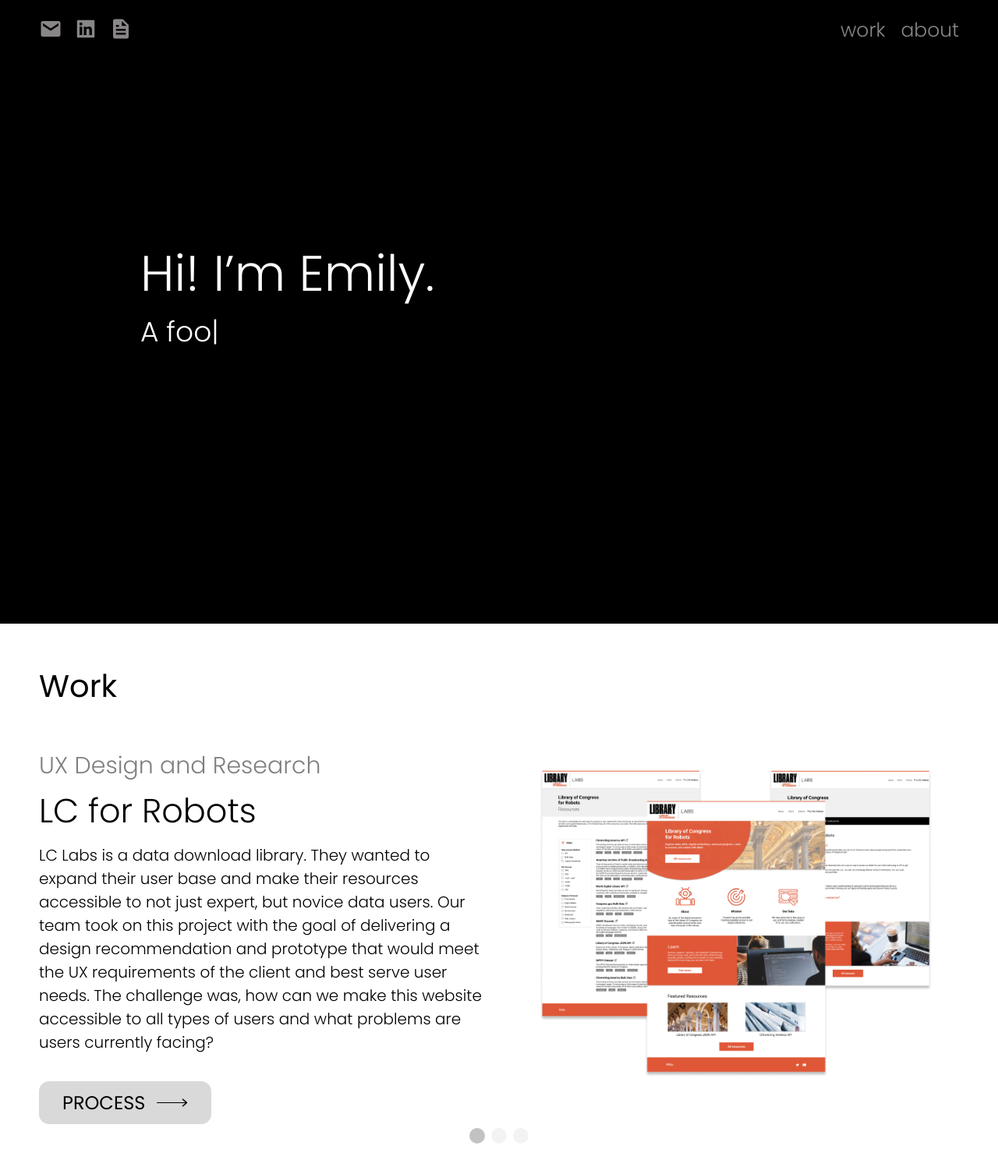
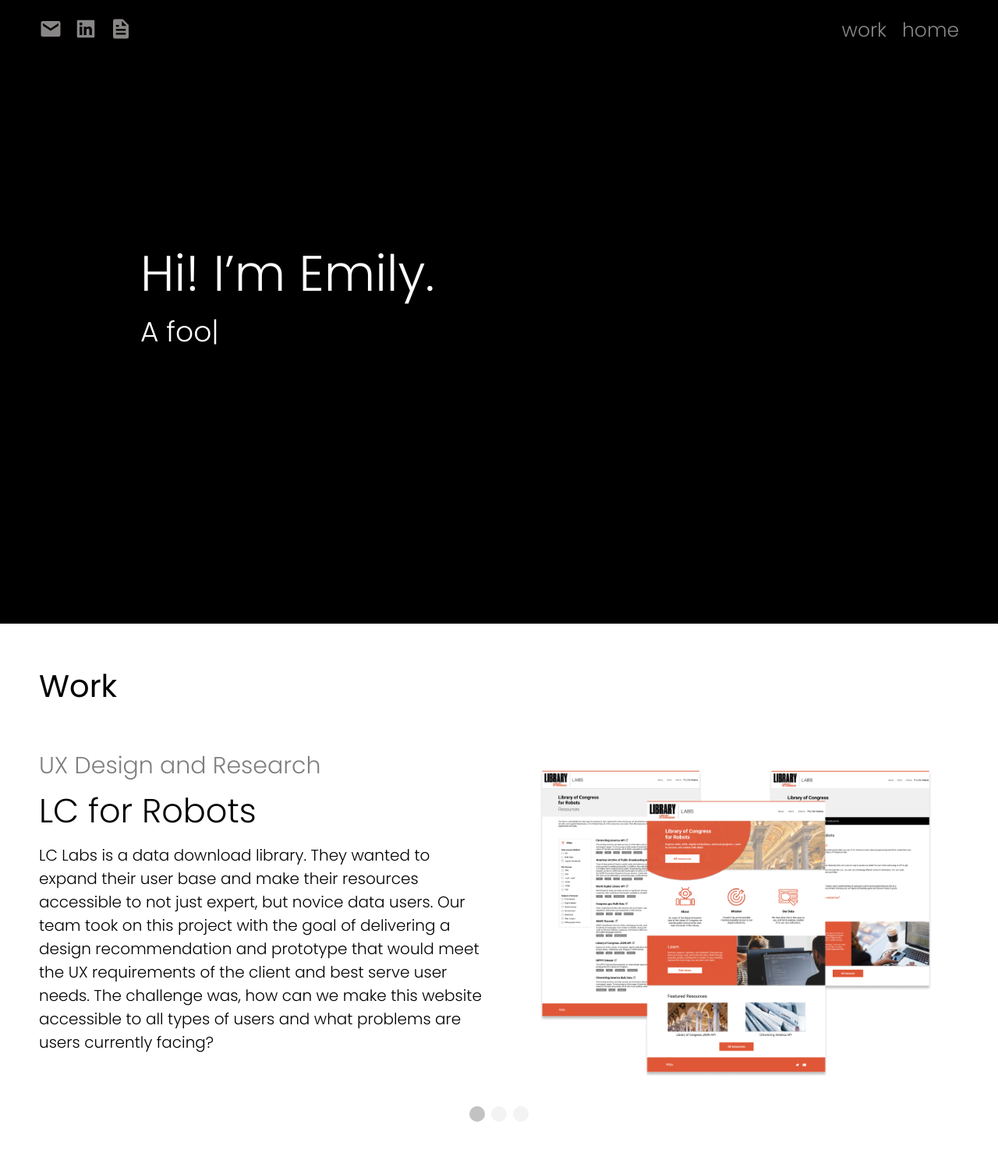
Before and after one commit to emilydbass/home, a plain HTML site: page index.html in a window 1280 px wide. Shown: the whole page at 78% size. Drawn offline with nearby package versions, Linux system fonts and the light colour scheme.

Commit message:
Add files via upload

```diff
--- a/index.html
+++ b/index.html
@@ -45,7 +45,7 @@
                                 <a href="#work-section">Work</a>
                             </li>
                             <li>
-                                <a href="#home">About</a>
+                                <a href="#home">Home</a>
                             </li>
                         </ul>
                     </div>
@@ -77,10 +77,10 @@
                                                 <h3>UX Design and Research</h3>
                                                 <h2>LC for Robots</h2>
                                                 <p> LC Labs is a data download library. They wanted to expand their user base and make their resources accessible to not just expert, but novice data users. Our team took on this project with the goal of delivering a design recommendation and prototype that would meet the UX requirements of the client and best serve user needs. The challenge was, how can we make this website accessible to all types of users and what problems are users currently facing? </p>
-                                                <button class="process-btn work-button-next">
+                                                <!-- <button class="process-btn work-button-next">
                                                     <span>PROCESS</span>
                                                     <img src="./assets/images/Arrow.png" class="arrow-icon" alt="">
-                                                </button>
+                                                </button> -->
                                             </div>
                                             <div class="work-img">
                                                 <img src="./assets/images/carousel-img.png" width="" alt="">
@@ -94,10 +94,10 @@
                                                 <h2>Process</h2>
                                                 <p> To truly understand user needs and pain points we conducted interviews, usability tests, and card sorting sessions.
                                                     Improved information architecture was the first solution we explored to increase accessibility for users. A/B testing was conducted after each prototype iteration of our wireframes and showed a strong increase in both accessibility and user engagement.  </p>
-                                                <button class="process-btn work-button-next">
+                                                <!-- <button class="process-btn work-button-next">
                                                     <span>VISUAL DESIGN</span>
                                                     <img src="./assets/images/Arrow.png" class="arrow-icon" alt="">
-                                                </button>
+                                                </button> -->
                                             </div>
                                             <div class="work-img">
                                                 <img src="./assets/images/carousel-img2.png" width="" alt="">
```
